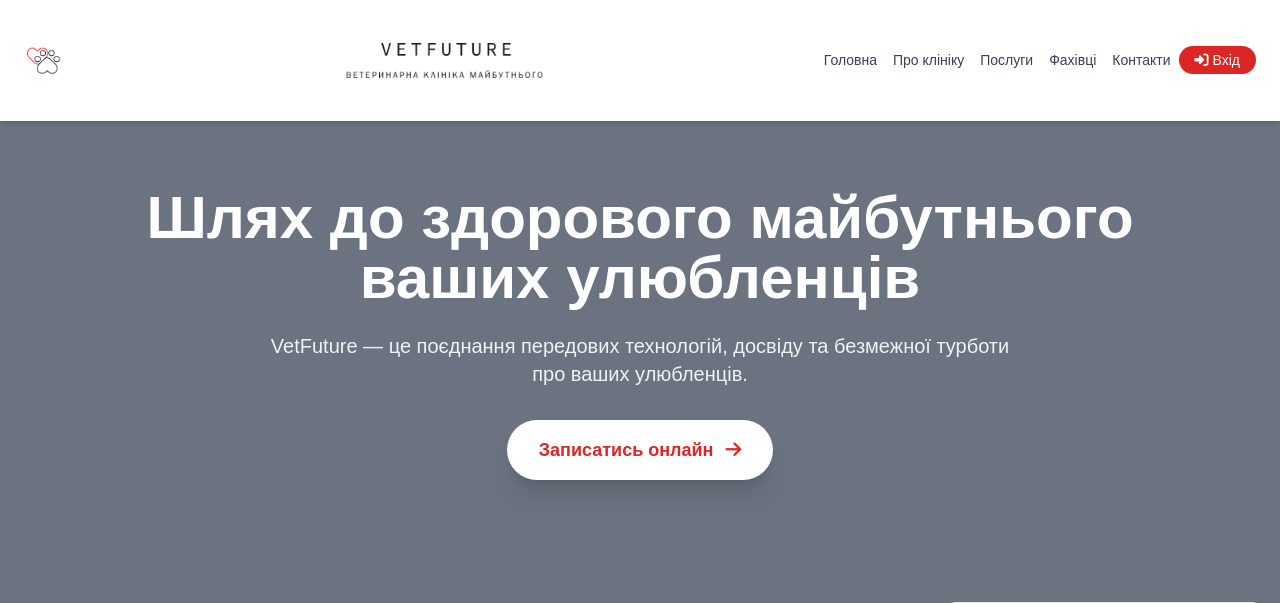
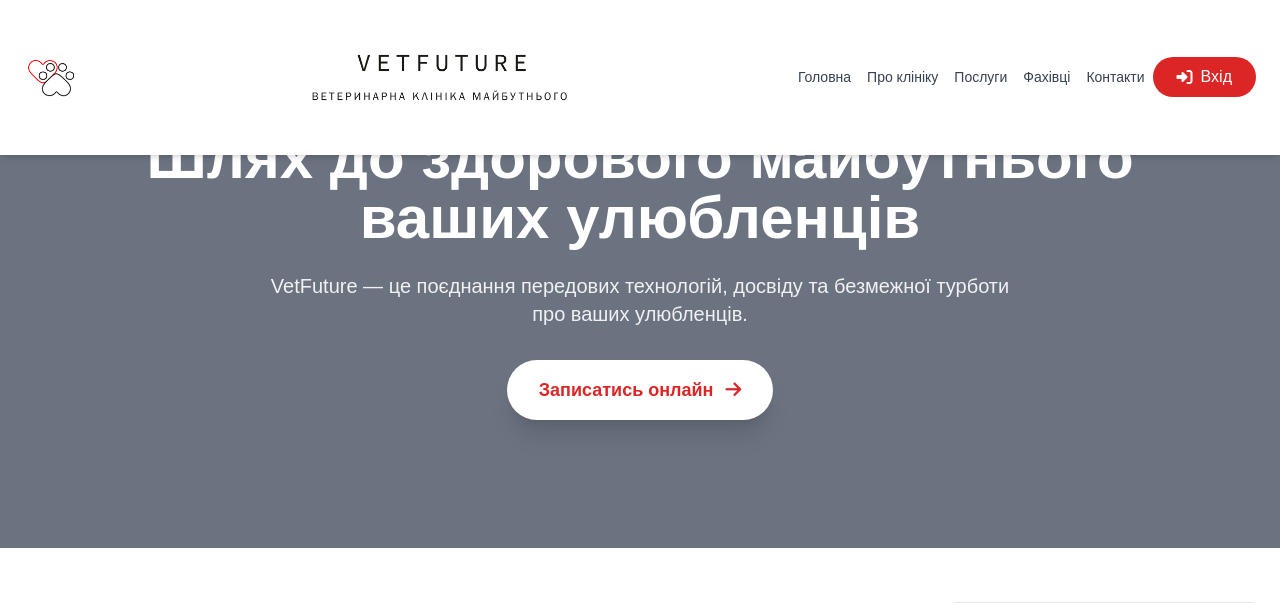
Before and after one commit to Timequeer/vetfufla, a Flask app: page / in a window 1280 px wide. Shown: the top 603 px of the page. Run offline with Flask 3, Linux system fonts and the light colour scheme; some libraries are stand-ins or nearby versions.

Commit message:
Update base.html

```diff
--- a/templates/base.html
+++ b/templates/base.html
@@ -2,7 +2,7 @@
 <html lang="uk">
 <head>
     <meta charset="UTF-8">
-    <meta name="viewport" content="width=device-width, initial-scale=1.0, user-scalable=yes">
+    <meta name="viewport" content="width=device-width, initial-scale=1.0, user-scalable=yes, viewport-fit=cover">
     <title>{% block title %}VetFuture — Ветеринарна клініка майбутнього{% endblock %}</title>
     <link rel="manifest" href="/static/manifest.json">
     <meta name="theme-color" content="#dc2626">
@@ -10,8 +10,8 @@
     <meta name="apple-mobile-web-app-status-bar-style" content="black-translucent">
     <link rel="apple-touch-icon" href="/static/images/logo-192.png">
     <style>
-        body { font-family: 'DM Sans', sans-serif; padding-top: 60px; }
-        @media (max-width: 768px) { body { padding-top: 50px; } }
+        body { font-family: 'DM Sans', sans-serif; padding-top: env(safe-area-inset-top, 60px); }
+        @media (max-width: 768px) { body { padding-top: env(safe-area-inset-top, 50px); } }
         .section-fade { opacity: 0; transform: translateY(30px); transition: opacity 0.7s ease-out, transform 0.7s ease-out; }
         .section-fade.visible { opacity: 1; transform: translateY(0); }
         .card-hover { transition: transform 0.3s ease, box-shadow 0.3s ease; }
@@ -34,7 +34,6 @@
     function initPopups() {
         const popups = document.querySelectorAll('.popup-card');
         popups.forEach(card => {
-            // Видаляємо старі обробники, щоб не дублювати
             card.removeEventListener('mouseenter', card._mouseEnter);
             card.removeEventListener('mouseleave', card._mouseLeave);
             let timer;
@@ -50,7 +49,6 @@
             card.addEventListener('mouseleave', mouseLeave);
             card._mouseEnter = mouseEnter;
             card._mouseLeave = mouseLeave;
-            // Для мобільних – клік
             card.addEventListener('click', (e) => {
                 e.stopPropagation();
                 document.querySelectorAll('.popup-card').forEach(p => { if (p !== card) p.classList.remove('show-popup'); });
@@ -68,11 +66,13 @@
 
 <header id="mainHeader" class="bg-white shadow-md fixed top-0 left-0 right-0 z-50 transition-transform duration-300">
     <div class="max-w-7xl mx-auto px-3 sm:px-6 py-1 flex items-center justify-between gap-2">
+        <!-- Збільшене лого (символ) -->
         <div class="flex items-center">
-            <img src="/static/images/logo1.png" alt="VetFuture Symbol" class="h-8 md:h-10 w-auto">
+            <img src="/static/images/logo1.png" alt="VetFuture Symbol" class="h-10 md:h-14 w-auto">
         </div>
+        <!-- Збільшений текстовий логотип -->
         <div class="flex-1 flex justify-center">
-            <img src="/static/images/logo2.png" alt="VetFuture Text Logo" class="w-1/2 md:w-2/3 h-auto max-w-[120px] md:max-w-[200px]">
+            <img src="/static/images/logo2.png" alt="VetFuture Text Logo" class="w-3/4 md:w-2/3 h-auto max-w-[160px] md:max-w-[260px]">
         </div>
         <nav class="hidden md:flex space-x-4 text-gray-700 font-medium text-sm">
             <a href="/" class="hover:text-red-600 transition">Головна</a>
@@ -81,16 +81,17 @@
             <a href="/#doctors" class="hover:text-red-600 transition">Фахівці</a>
             <a href="/#contacts" class="hover:text-red-600 transition">Контакти</a>
         </nav>
-        <div class="hidden md:flex items-center gap-2">
+        <!-- Збільшені кнопки (кабінет/вхід/вийти) -->
+        <div class="hidden md:flex items-center gap-3">
             {% if session.get('user_id') %}
-                <a href="/dashboard" class="bg-red-600 hover:bg-red-700 text-white px-3 py-1 rounded-full font-medium text-sm flex items-center gap-1">
+                <a href="/dashboard" class="bg-red-600 hover:bg-red-700 text-white px-5 py-2 rounded-full font-medium text-base flex items-center gap-2">
                     <i class="fas fa-user-circle"></i> Кабінет
                 </a>
-                <button onclick="logout()" class="bg-gray-200 hover:bg-gray-300 text-gray-700 px-3 py-1 rounded-full font-medium text-sm">
+                <button onclick="logout()" class="bg-gray-200 hover:bg-gray-300 text-gray-700 px-5 py-2 rounded-full font-medium text-base">
                     Вийти
                 </button>
             {% else %}
-                <a href="/login" class="bg-red-600 hover:bg-red-700 text-white px-4 py-1 rounded-full font-medium text-sm flex items-center gap-1">
+                <a href="/login" class="bg-red-600 hover:bg-red-700 text-white px-6 py-2 rounded-full font-medium text-base flex items-center gap-2">
                     <i class="fas fa-sign-in-alt"></i> Вхід
                 </a>
             {% endif %}
@@ -118,7 +119,6 @@
 </header>
 
 <script>
-    // Бургер меню
     const menuBtn = document.getElementById('menuBtn');
     const mobileMenu = document.getElementById('mobileMenu');
     if (menuBtn && mobileMenu) {
```
